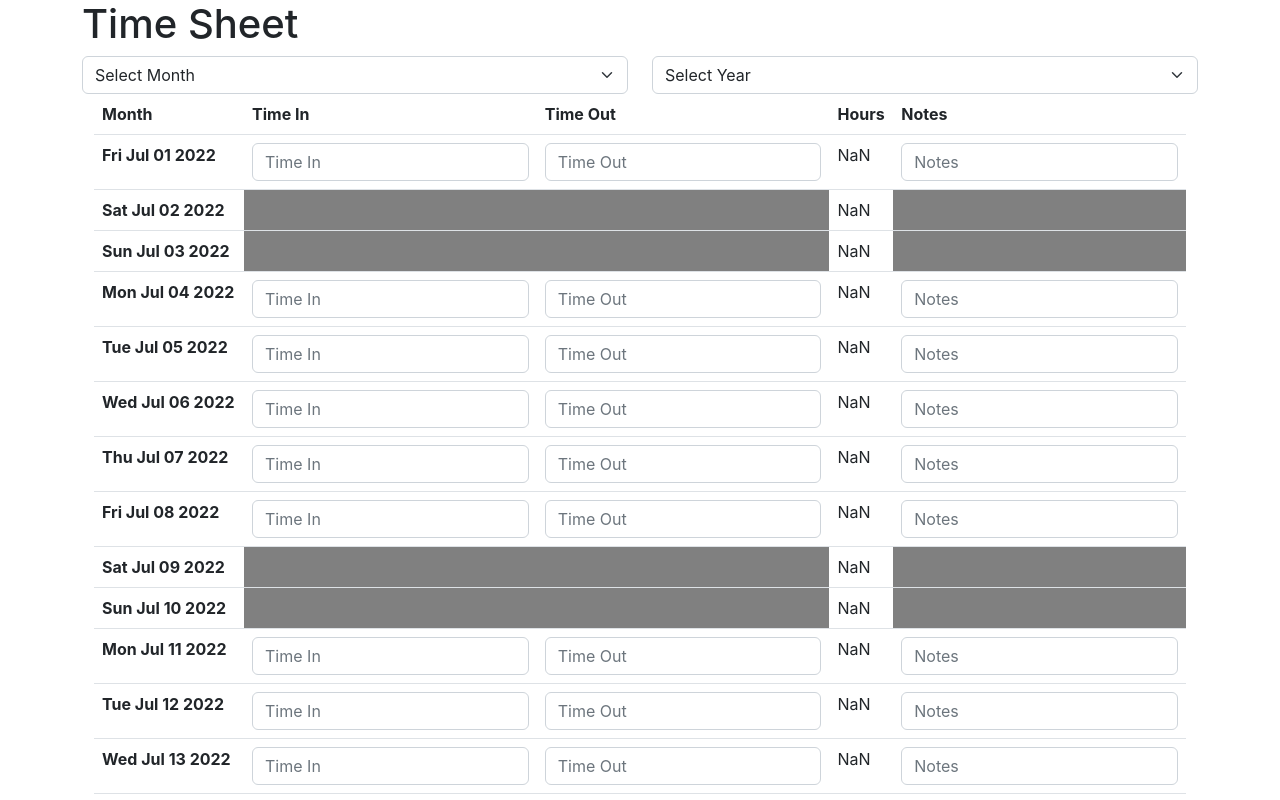
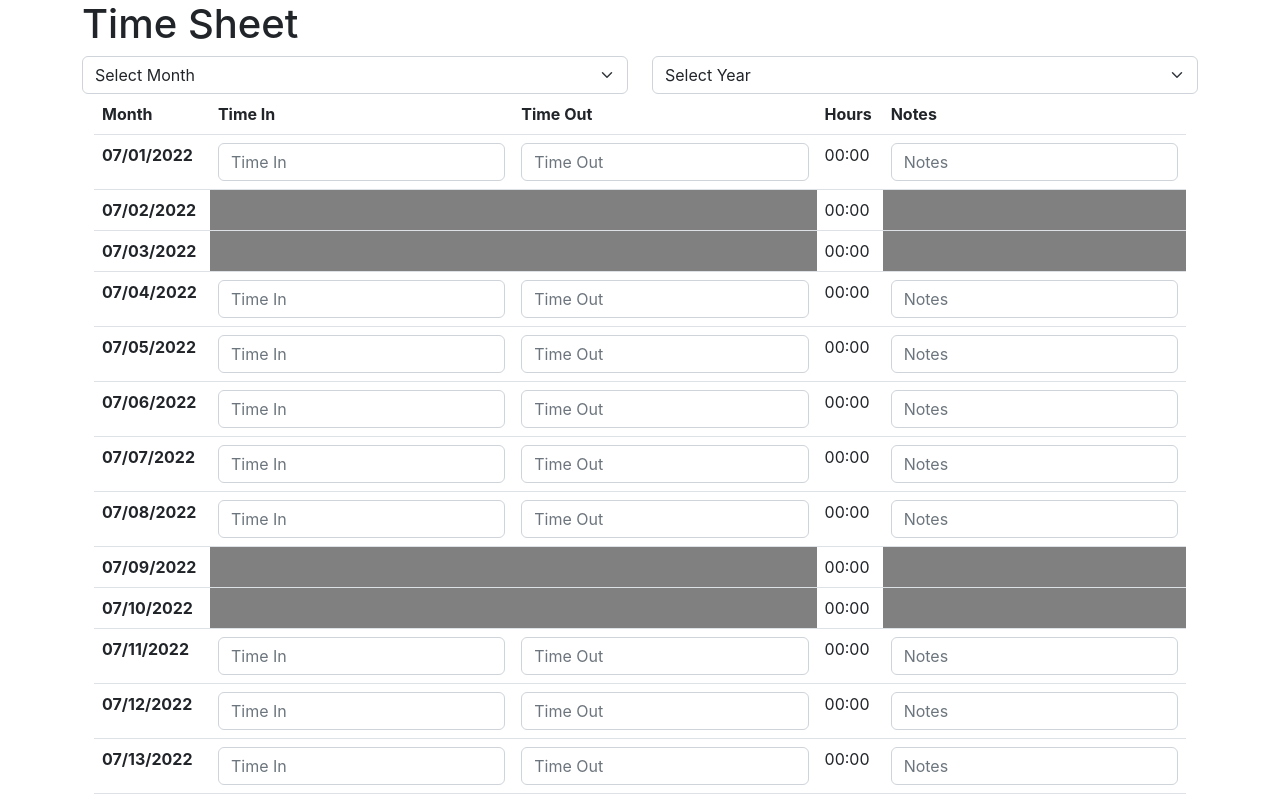
Before and after one commit to AlexDeMichieli/calendar, a React (Create React App) app: page / in a window 1280 px wide. Shown: the top 800 px of the page. Built offline with nearby package versions, Linux system fonts and the light colour scheme.

Commit message:
added time calculation

```diff
--- a/src/App.js
+++ b/src/App.js
@@ -1,7 +1,6 @@
 import React, { useState, useEffect } from 'react';
 import Grid from './components/Grid';
 import moment from 'moment'
-import Moment from 'react-moment';
 
 function App() {
   const [month, setMonth] = useState(new Date().getMonth());
@@ -13,7 +12,8 @@ useEffect(() => {
     let date = new Date(year, month, 1);
     let days = [];
     while (date.getMonth() === parseInt(month)) {
-      let day = new Date(date).toString()
+      console.log(moment(date).format('L'))
+      let day = moment(date).format('L')
       let splitDate = day.split("00")[0]
       days.push(splitDate);
       date.setDate(date.getDate() + 1);
--- a/src/components/Grid.js
+++ b/src/components/Grid.js
@@ -1,5 +1,6 @@
 import React from 'react'
 import { useState, useRef } from 'react'
+import moment from 'moment'
 
 
 const Grid = ({allDaysOfMonth}) => {
@@ -15,7 +16,7 @@ const Grid = ({allDaysOfMonth}) => {
     setTimeIn((state) => {
       return {
         ...state,
-        [cell]:day+e.target.value
+        [cell]:`${day} ${e.target.value}`
       };
     });
   }
@@ -26,7 +27,7 @@ const Grid = ({allDaysOfMonth}) => {
     setTimeOut((state) => {
       return {
         ...state,
-        [cell]:day+e.target.value
+        [cell]:`${day} ${e.target.value}`
       };
     });
   }
@@ -37,7 +38,8 @@ const Grid = ({allDaysOfMonth}) => {
 
 
   const isWeekend =(day)=>{
-    if (day.includes("Sat") || day.includes("Sun")){
+    let currentDay = moment(day).format('LLLL')
+    if (currentDay.includes("Sat") ||currentDay.includes("Sun")){
       return true
     }
   }
@@ -58,13 +60,18 @@ const Grid = ({allDaysOfMonth}) => {
       </thead>
       <tbody>
         {allDaysOfMonth && allDaysOfMonth.map((day, cell) => {
+        let date1 = moment(timeIn[cell]);
+        let date2 = moment(timeOut[cell]);
+        let diff = date2.diff(date1);
+        let computerHours = moment.utc(diff).format('HH:mm')
 
           return (
+
             <tr key={cell}>
               <th scope="row">{day}</th>
               <td className='timeIn' style={{background: isWeekend(day) ? 'grey' : 'white' }}>{ !isWeekend(day) && <input onChange={(e)=> enterTimeIn(e, cell, day)} className="form-control" type="text" placeholder="Time In"/>}</td>
               <td  className='timeOut'style={{background: isWeekend(day) ? 'grey' : 'white' }}>{ !isWeekend(day) && <input onChange={(e)=> enterTimeOut(e, cell, day)} className="form-control" type="text" placeholder="Time Out"/>}</td>
-              <td>{parseInt(timeIn[cell])+ parseInt(timeOut[cell])}</td>
+              <td>{computerHours}</td>
               <td className='notes' style={{background: isWeekend(day) ? 'grey' : 'white' }}>{ !isWeekend(day) && <input onChange={(e)=> enterNotes(e, cell)} className="form-control" type="text" placeholder="Notes"/>}</td>
             </tr>
           )
```
